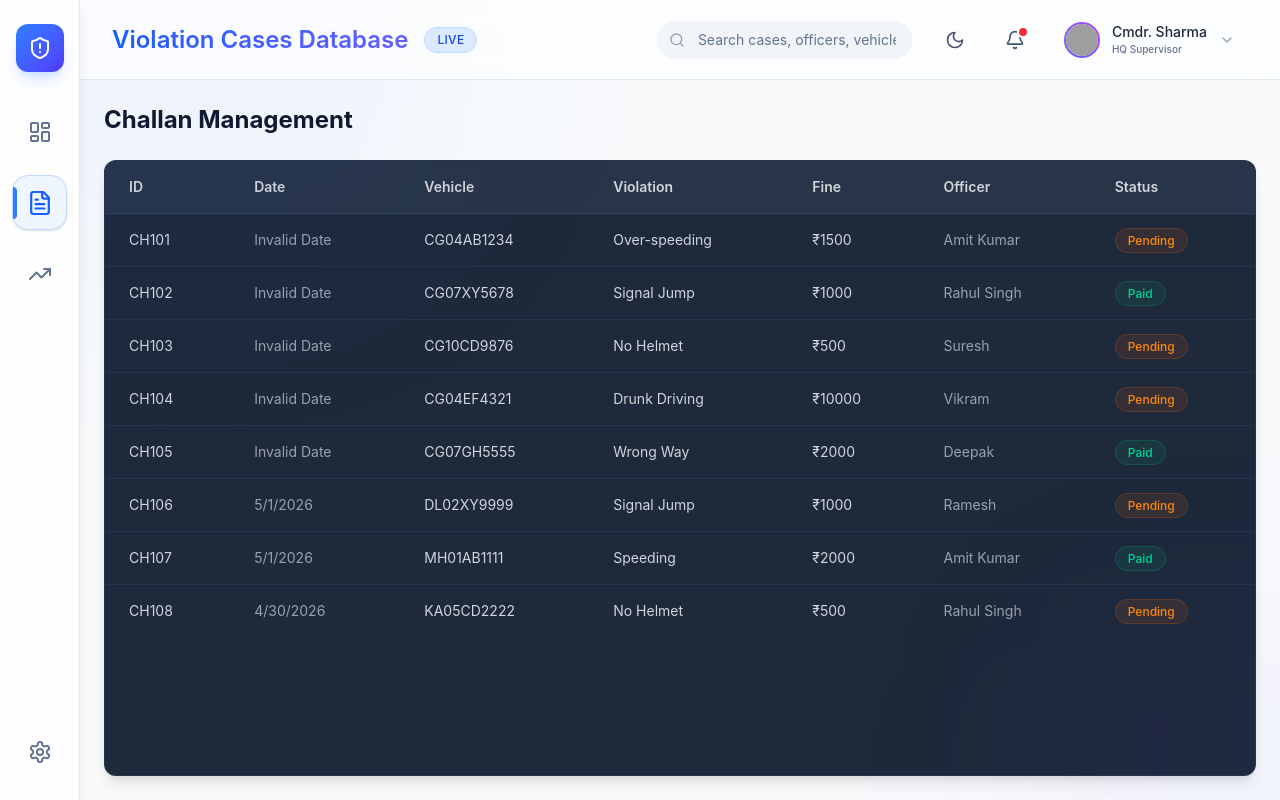
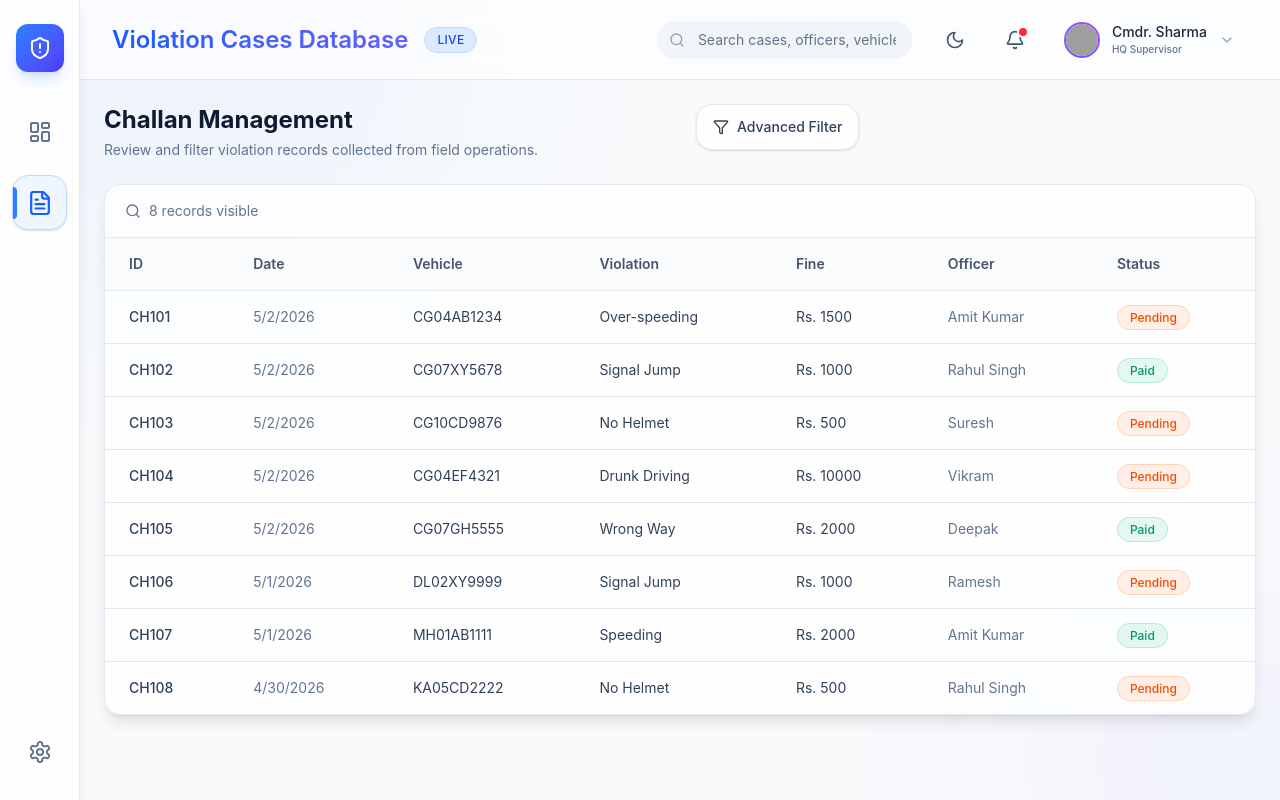
Before and after one commit to atharva-agrawal/sadak-sahayak-command-center, a React (Vite) app: page /cases in a window 1280 px wide. Built offline with nearby package versions, Linux system fonts and the light colour scheme; grey boxes are pictures that could not be loaded.

Commit message:
build casemanagment to apply filters added animation

```diff
--- a/src/app/Layout.tsx
+++ b/src/app/Layout.tsx
@@ -2,7 +2,6 @@ import { NavLink, Outlet, useLocation } from "react-router";
 import {
   LayoutDashboard,
   FileText,
-  TrendingUp,
   ShieldAlert,
   Settings,
   LogOut,
@@ -52,7 +51,6 @@ export function Layout() {
         <div className="flex-1 flex flex-col gap-4 w-full px-3">
           <NavItem to="/" icon={<LayoutDashboard />} label="Dashboard" />
           <NavItem to="/cases" icon={<FileText />} label="Cases" />
-          <NavItem to="/revenue" icon={<TrendingUp />} label="Revenue" />
         </div>
 
         <div className="mt-auto w-full px-3 flex flex-col gap-4">
--- a/src/app/pages/CasesManagement.tsx
+++ b/src/app/pages/CasesManagement.tsx
@@ -1,77 +1,280 @@
+import { AnimatePresence, motion } from "motion/react";
+import { useMemo, useState } from "react";
+import { Filter, Search, X } from "lucide-react";
 import { mockCases } from "../mockData";
 
+type ChallanRow = {
+  challanId: string;
+  date: string;
+  vehicleNumber: string;
+  violation: string;
+  fine: number;
+  officer: string;
+  status: string;
+};
+
+const manualRows: ChallanRow[] = [
+  {
+    challanId: "CH106",
+    date: "2026-05-01",
+    vehicleNumber: "DL02XY9999",
+    violation: "Signal Jump",
+    fine: 1000,
+    officer: "Ramesh",
+    status: "Pending",
+  },
+  {
+    challanId: "CH107",
+    date: "2026-05-01",
+    vehicleNumber: "MH01AB1111",
+    violation: "Speeding",
+    fine: 2000,
+    officer: "Amit Kumar",
+    status: "Paid",
+  },
+  {
+    challanId: "CH108",
+    date: "2026-04-30",
+    vehicleNumber: "KA05CD2222",
+    violation: "No Helmet",
+    fine: 500,
+    officer: "Rahul Singh",
+    status: "Pending",
+  },
+];
+
+const challanRows: ChallanRow[] = [
+  ...mockCases.map((item, index) => ({
+    challanId: `CH10${index + 1}`,
+    date: new Date(item.timestamp * 1000).toISOString().slice(0, 10),
+    vehicleNumber: item.vehicle_number,
+    violation: item.reason,
+    fine: item.fine,
+    officer: item.user_name,
+    status: item.status,
+  })),
+  ...manualRows,
+];
+
 export function CasesManagement() {
+  const [isFilterOpen, setIsFilterOpen] = useState(false);
+  const [draftFilters, setDraftFilters] = useState({
+    date: "",
+    officer: "",
+    violation: "",
+  });
+  const [appliedFilters, setAppliedFilters] = useState({
+    date: "",
+    officer: "",
+    violation: "",
+  });
+
+  const officerOptions = useMemo(
+    () => Array.from(new Set(challanRows.map((item) => item.officer))).sort(),
+    [],
+  );
+  const violationOptions = useMemo(
+    () => Array.from(new Set(challanRows.map((item) => item.violation))).sort(),
+    [],
+  );
+
+  const filteredCases = useMemo(() => {
+    return challanRows.filter((item) => {
+      const matchesDate = !appliedFilters.date || item.date === appliedFilters.date;
+      const matchesOfficer = !appliedFilters.officer || item.officer === appliedFilters.officer;
+      const matchesViolation = !appliedFilters.violation || item.violation === appliedFilters.violation;
+
+      return matchesDate && matchesOfficer && matchesViolation;
+    });
+  }, [appliedFilters]);
+
+  const hasActiveFilters = Object.values(appliedFilters).some(Boolean);
+
+  const applyFilters = () => {
+    setAppliedFilters(draftFilters);
+  };
+
+  const clearFilters = () => {
+    const emptyFilters = { date: "", officer: "", violation: "" };
+    setDraftFilters(emptyFilters);
+    setAppliedFilters(emptyFilters);
+  };
+
   return (
-    <div className="flex flex-col h-full">
-      <h2 className="text-2xl font-bold mb-6">Challan Management</h2>
+    <div className="flex flex-col h-full gap-6">
+      <div className="flex flex-col gap-4 xl:flex-row xl:items-start xl:justify-between">
+        <div>
+          <h2 className="text-2xl font-bold text-slate-900 dark:text-slate-100">Challan Management</h2>
+          <p className="mt-1 text-sm text-slate-500 dark:text-slate-400">
+            Review and filter violation records collected from field operations.
+          </p>
+        </div>
 
-      <div className="bg-[#1e293b] rounded-xl border border-slate-700/50 overflow-hidden shadow-lg flex-1">
-        <div className="overflow-x-auto h-full">
+        <div className="flex flex-col gap-3 xl:min-w-[560px]">
+          <div className="flex flex-col gap-3 sm:flex-row sm:items-start">
+            <button
+              type="button"
+              onClick={() => setIsFilterOpen((value) => !value)}
+              className="inline-flex items-center gap-2 rounded-2xl border border-slate-200 bg-white/80 px-4 py-3 text-sm font-medium text-slate-700 shadow-sm transition-all hover:border-blue-300 hover:text-blue-700 dark:border-slate-700 dark:bg-[#0A1222]/80 dark:text-slate-200 dark:hover:border-blue-500/30 dark:hover:text-blue-300"
+            >
+              <Filter className="h-4 w-4" />
+              Advanced Filter
+            </button>
+
+            <AnimatePresence initial={false}>
+              {isFilterOpen ? (
+                <motion.div
+                  initial={{ opacity: 0, x: -20, width: 0 }}
+                  animate={{ opacity: 1, x: 0, width: "100%" }}
+                  exit={{ opacity: 0, x: -20, width: 0 }}
+                  transition={{ duration: 0.25, ease: "easeOut" }}
+                  className="overflow-hidden"
+                >
+                  <div className="rounded-2xl border border-slate-200 bg-white/85 p-4 shadow-lg dark:border-slate-700 dark:bg-[#0A1222]/85">
+                    <div className="grid gap-3 md:grid-cols-3">
+                      <label className="flex flex-col gap-2 text-xs font-semibold uppercase tracking-wide text-slate-500 dark:text-slate-400">
+                        Date
+                        <input
+                          type="date"
+                          value={draftFilters.date}
+                          onChange={(event) =>
+                            setDraftFilters((current) => ({ ...current, date: event.target.value }))
+                          }
+                          className="rounded-xl border border-slate-200 bg-slate-50 px-3 py-2 text-sm font-medium text-slate-700 outline-none transition focus:border-blue-400 dark:border-slate-700 dark:bg-[#111C30] dark:text-slate-200"
+                        />
+                      </label>
+
+                      <label className="flex flex-col gap-2 text-xs font-semibold uppercase tracking-wide text-slate-500 dark:text-slate-400">
+                        Officer Name
+                        <select
+                          value={draftFilters.officer}
+                          onChange={(event) =>
+                            setDraftFilters((current) => ({ ...current, officer: event.target.value }))
+                          }
+                          className="rounded-xl border border-slate-200 bg-slate-50 px-3 py-2 text-sm font-medium text-slate-700 outline-none transition focus:border-blue-400 dark:border-slate-700 dark:bg-[#111C30] dark:text-slate-200"
+                        >
+                          <option value="">All officers</option>
+                          {officerOptions.map((officer) => (
+                            <option key={officer} value={officer}>
+                              {officer}
+                            </option>
+                          ))}
+                        </select>
+                      </label>
+
+                      <label className="flex flex-col gap-2 text-xs font-semibold uppercase tracking-wide text-slate-500 dark:text-slate-400">
+                        Violation
+                        <select
+                          value={draftFilters.violation}
+                          onChange={(event) =>
+                            setDraftFilters((current) => ({ ...current, violation: event.target.value }))
+                          }
+                          className="rounded-xl border border-slate-200 bg-slate-50 px-3 py-2 text-sm font-medium text-slate-700 outline-none transition focus:border-blue-400 dark:border-slate-700 dark:bg-[#111C30] dark:text-slate-200"
+                        >
+                          <option value="">All violations</option>
+                          {violationOptions.map((violation) => (
+                            <option key={violation} value={violation}>
+                              {violation}
+                            </option>
+                          ))}
+                        </select>
+                      </label>
+                    </div>
+
+                    <div className="mt-4 flex flex-wrap items-center gap-2">
+                      <button
+                        type="button"
+                        onClick={applyFilters}
+                        className="rounded-xl bg-blue-600 px-4 py-2 text-sm font-semibold text-white transition hover:bg-blue-700"
+                      >
+                        Apply Filters
+                      </button>
+                      <button
+                        type="button"
+                        onClick={clearFilters}
+                        className="rounded-xl border border-slate-200 px-4 py-2 text-sm font-semibold text-slate-600 transition hover:border-slate-300 hover:text-slate-900 dark:border-slate-700 dark:text-slate-300 dark:hover:border-slate-500 dark:hover:text-white"
+                      >
+                        Clear
+                      </button>
+                    </div>
+                  </div>
+                </motion.div>
+              ) : null}
+            </AnimatePresence>
+          </div>
+
+          {hasActiveFilters ? (
+            <div className="flex flex-wrap items-center gap-2">
+              {appliedFilters.date ? <FilterPill label={appliedFilters.date} /> : null}
+              {appliedFilters.officer ? <FilterPill label={appliedFilters.officer} /> : null}
+              {appliedFilters.violation ? <FilterPill label={appliedFilters.violation} /> : null}
+            </div>
+          ) : null}
+        </div>
+      </div>
+
+      <div className="rounded-2xl border border-slate-200 bg-white/80 shadow-lg backdrop-blur-sm dark:border-slate-700/50 dark:bg-[#1e293b]">
+        <div className="flex flex-col gap-3 border-b border-slate-200 px-5 py-4 dark:border-slate-700/50 md:flex-row md:items-center md:justify-between">
+          <div className="flex items-center gap-2 text-sm text-slate-500 dark:text-slate-400">
+            <Search className="h-4 w-4" />
+            <span>{filteredCases.length} records visible</span>
+          </div>
+          {hasActiveFilters ? (
+            <button
+              type="button"
+              onClick={clearFilters}
+              className="inline-flex items-center gap-2 self-start rounded-xl border border-slate-200 px-3 py-2 text-sm font-medium text-slate-600 transition hover:border-slate-300 hover:text-slate-900 dark:border-slate-700 dark:text-slate-300 dark:hover:border-slate-500 dark:hover:text-white"
+            >
+              <X className="h-4 w-4" />
+              Reset active filters
+            </button>
+          ) : null}
+        </div>
+
+        <div className="overflow-x-auto">
           <table className="w-full text-left border-collapse">
             <thead>
-              <tr className="bg-[#334155]/50 text-gray-300 text-sm font-medium border-b border-slate-700">
-                <th className="py-4 px-6 font-semibold">ID</th>
-                <th className="py-4 px-6 font-semibold">Date</th>
-                <th className="py-4 px-6 font-semibold">Vehicle</th>
-                <th className="py-4 px-6 font-semibold">Violation</th>
-                <th className="py-4 px-6 font-semibold">Fine</th>
-                <th className="py-4 px-6 font-semibold">Officer</th>
-                <th className="py-4 px-6 font-semibold">Status</th>
+              <tr className="border-b border-slate-200 bg-slate-50/80 text-sm font-medium text-slate-600 dark:border-slate-700 dark:bg-[#334155]/50 dark:text-gray-300">
+                <th className="px-6 py-4 font-semibold">ID</th>
+                <th className="px-6 py-4 font-semibold">Date</th>
+                <th className="px-6 py-4 font-semibold">Vehicle</th>
+                <th className="px-6 py-4 font-semibold">Violation</th>
+                <th className="px-6 py-4 font-semibold">Fine</th>
+                <th className="px-6 py-4 font-semibold">Officer</th>
+                <th className="px-6 py-4 font-semibold">Status</th>
               </tr>
             </thead>
-            <tbody className="divide-y divide-slate-700/50">
-              {mockCases.map((c, idx) => (
-                <tr key={c.id} className="hover:bg-slate-800/50 transition-colors text-sm">
-                  <td className="py-4 px-6 text-gray-300">CH10{idx + 1}</td>
-                  <td className="py-4 px-6 text-gray-400">
-                    {new Date(c.created_at).toLocaleDateString()}
+            <tbody className="divide-y divide-slate-200 dark:divide-slate-700/50">
+              {filteredCases.map((item) => (
+                <tr key={item.challanId} className="text-sm transition-colors hover:bg-slate-50 dark:hover:bg-slate-800/50">
+                  <td className="px-6 py-4 font-medium text-slate-700 dark:text-gray-300">{item.challanId}</td>
+                  <td className="px-6 py-4 text-slate-500 dark:text-gray-400">
+                    {new Date(item.date).toLocaleDateString()}
                   </td>
-                  <td className="py-4 px-6 text-gray-300">{c.vehicle_number}</td>
-                  <td className="py-4 px-6 text-gray-300">{c.reason}</td>
-                  <td className="py-4 px-6 text-gray-300">₹{c.fine}</td>
-                  <td className="py-4 px-6 text-gray-400">{c.user_name}</td>
-                  <td className="py-4 px-6">
+                  <td className="px-6 py-4 text-slate-700 dark:text-gray-300">{item.vehicleNumber}</td>
+                  <td className="px-6 py-4 text-slate-700 dark:text-gray-300">{item.violation}</td>
+                  <td className="px-6 py-4 text-slate-700 dark:text-gray-300">Rs. {item.fine}</td>
+                  <td className="px-6 py-4 text-slate-500 dark:text-gray-400">{item.officer}</td>
+                  <td className="px-6 py-4">
                     <span
-                      className={`px-3 py-1 rounded-full text-xs font-medium ${
-                        c.status === 'Paid'
-                          ? 'bg-emerald-500/10 text-emerald-400 border border-emerald-500/20'
-                          : 'bg-orange-500/10 text-orange-400 border border-orange-500/20'
+                      className={`rounded-full px-3 py-1 text-xs font-medium ${
+                        item.status === "Paid"
+                          ? "border border-emerald-500/20 bg-emerald-500/10 text-emerald-600 dark:text-emerald-400"
+                          : "border border-orange-500/20 bg-orange-500/10 text-orange-600 dark:text-orange-400"
                       }`}
                     >
-                      {c.status}
+                      {item.status}
                     </span>
                   </td>
                 </tr>
               ))}
-
-              {/* Add a few more rows to fill it out similar to screenshot */}
-              {[
-                { id: "106", date: "2026-05-01", v: "DL02XY9999", r: "Signal Jump", f: 1000, o: "Ramesh", s: "Pending" },
-                { id: "107", date: "2026-05-01", v: "MH01AB1111", r: "Speeding", f: 2000, o: "Amit Kumar", s: "Paid" },
-                { id: "108", date: "2026-04-30", v: "KA05CD2222", r: "No Helmet", f: 500, o: "Rahul Singh", s: "Pending" },
-              ].map((c) => (
-                <tr key={c.id} className="hover:bg-slate-800/50 transition-colors text-sm">
-                  <td className="py-4 px-6 text-gray-300">CH{c.id}</td>
-                  <td className="py-4 px-6 text-gray-400">
-                    {new Date(c.date).toLocaleDateString()}
-                  </td>
-                  <td className="py-4 px-6 text-gray-300">{c.v}</td>
-                  <td className="py-4 px-6 text-gray-300">{c.r}</td>
-                  <td className="py-4 px-6 text-gray-300">₹{c.f}</td>
-                  <td className="py-4 px-6 text-gray-400">{c.o}</td>
-                  <td className="py-4 px-6">
-                    <span
-                      className={`px-3 py-1 rounded-full text-xs font-medium ${
-                        c.s === 'Paid'
-                          ? 'bg-emerald-500/10 text-emerald-400 border border-emerald-500/20'
-                          : 'bg-orange-500/10 text-orange-400 border border-orange-500/20'
-                      }`}
-                    >
-                      {c.s}
-                    </span>
+              {filteredCases.length === 0 ? (
+                <tr>
+                  <td colSpan={7} className="px-6 py-10 text-center text-sm text-slate-500 dark:text-slate-400">
+                    No challans match the selected filters.
                   </td>
                 </tr>
-              ))}
+              ) : null}
             </tbody>
           </table>
         </div>
@@ -79,3 +282,11 @@ export function CasesManagement() {
     </div>
   );
 }
+
+function FilterPill({ label }: { label: string }) {
+  return (
+    <span className="inline-flex items-center rounded-full border border-blue-200 bg-blue-50 px-3 py-1 text-xs font-medium text-blue-700 dark:border-blue-500/20 dark:bg-blue-500/10 dark:text-blue-300">
+      {label}
+    </span>
+  );
+}
```
Also changed, not shown: 2 other files (tests, documents, lock files or other folders).
